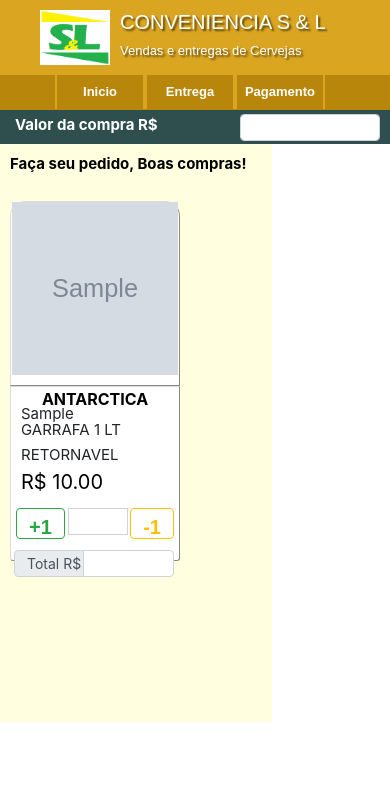
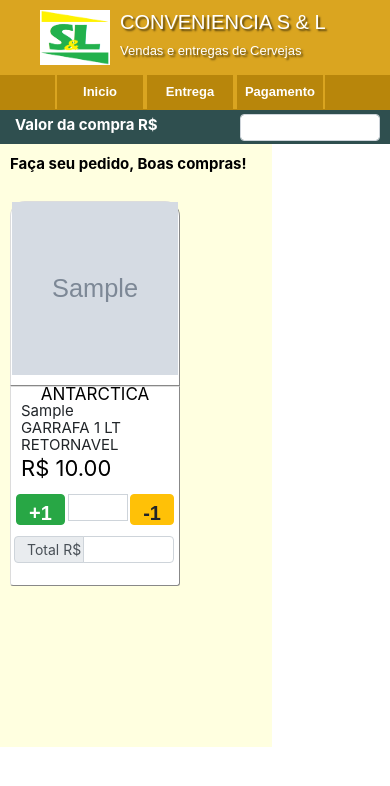
Before and after one commit to paulojecasi/delivery-python-django, a Django app: page /delivery/ in a window 390 px wide. Shown: the top 786 px of the page. Run offline with Django 3.2, Linux system fonts and the light colour scheme; tables that the repository leaves empty hold one stand-in row (values such as "Sample post"); grey boxes marked "Sample" are stand-in pictures; some libraries are stand-ins or nearby versions.

Commit message:
atualizacao

```diff
--- a/sitedelivery/static/css/aplication.css
+++ b/sitedelivery/static/css/aplication.css
@@ -528,35 +528,38 @@
 
     .corDeFundoPreco{
         background-color: rgba(255,255,255);         /** cor de fundo **/
-        height: 175px ;                    /** altura do bloco **/
+        height: 200px ;                    /** altura do bloco **/
         width: 170px;                      /** largura **/
         border: 1px outset #DCDCDC;        /** borda e cor da borda **/
         border-radius: 0px 0px 3px 3px;  /** arredondamento da borda **/
         font-size: 15px;                          /** tamanho da fonte **/
 
+
+
     }
 
     #pedBebidas ul li#fonte1{
-        font-size: 16px;                          /** tamanho da fonte **/
-        font-weight: bold;                        /** fonte em negrito **/
+        font-size: 17px;                          /** tamanho da fonte **/
+        /** font-weight: bold;                        /** fonte em negrito **/
         color: #000;                              /** cor da fonte **/
         text-align: center;
+        line-height:15px;                          /** espaço entre as linhas **/
     }
 
     #pedBebidas ul li#fonte2{
-        line-height:6px;                          /** espaço entre as linhas **/
+        line-height:17px;                          /** espaço entre as linhas **/
         padding-left:10px;                       /** espaço da borda e texto a esquerda **/
 
 
     }
 
     #pedBebidas ul li#fonte3{
-        line-height:25px;                          /** espaço entre as linhas **/
+        line-height:17px;                          /** espaço entre as linhas **/
         padding-left:10px;                       /** espaço da borda e texto a esquerda **/
     }
 
     #pedBebidas ul li#fonte4{
-        font-size: 20px;                          /** tamanho da fonte **/
+        font-size: 22px;                          /** tamanho da fonte **/
         /**font-weight: bold;                        /** fonte em negrito **/
         color: #000;                              /** cor da fonte **/
         line-height:30px;                          /** espaço entre as linhas **/
@@ -589,7 +592,6 @@
 
 
     }
-
 
     .imagemProdutoCatalogo{
 
@@ -645,7 +647,6 @@
     }
 
 
-
     #botoesTot{
 
         font: bold 20px/24px arial, helvetica, sans-aerif;
@@ -666,7 +667,6 @@
         margin-left: 2px;
 
     }
-
 
 
     #inputTotais{
@@ -703,10 +703,8 @@
         margin-left: 1px;
 
 
-
     }
 
 
 
-
 }
--- a/sitedelivery/templates/delivery.html
+++ b/sitedelivery/templates/delivery.html
@@ -75,17 +75,17 @@
                             </div>
                             <input type="text" class="form-control" aria-label="Quantia"
                                  id="qtd-input">
-                            <button type="button" class="btn btn-outline-success">+1</button>
-                            <button type="button" class="btn btn-outline-warning">-1</button>
+                            <button type="button" class="btn btn-success">+1</button>
+                            <button type="button" class="btn btn-warning">-1</button>
                           </div>
                         </div>
 
                         <!-- AQUI SOH VAI APARECER EM SMART FONE -->
                         <div class = "d-block d-md-none">
                           <div class="input-group mb-3" id="campoQtdBoot2">
-                            <button type="button" class="btn btn-outline-success">+1</button>
+                            <button type="button" class="btn btn-success">+1</button>
                               <input type="text" class="form-control" aria-label="Quantia">
-                            <button type="button" class="btn btn-outline-warning">-1</button>
+                            <button type="button" class="btn btn-warning">-1</button>
                           </div>
                         </div>
 
```
